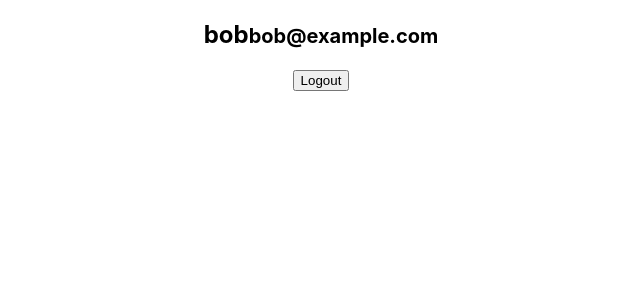
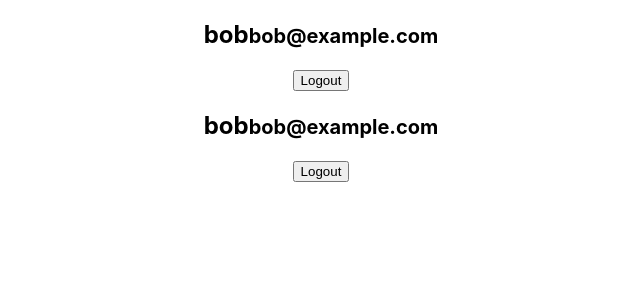
Before and after one commit to forestryio/react-patterns-article, a React (Create React App) app: page / in a window 1280 px wide. Shown: the top 300 px of the page, without its empty margins (319-959 px from the left). Built offline with nearby package versions, Linux system fonts and the light colour scheme.

Commit message:
Actually render the RenderProps demo

```diff
--- a/src/App.tsx
+++ b/src/App.tsx
@@ -1,12 +1,14 @@
 import React, { Component } from "react";
 import "./App.css";
 import { HocDemo } from "./components/hoc-demo/HocDemo";
+import { RenderPropsDemo } from "./components/render-props-demo/RenderPropsDemo";
 
 class App extends Component {
   render() {
     return (
       <div className="App">
         <HocDemo />
+        <RenderPropsDemo />
       </div>
     );
   }
--- a/src/components/render-props-demo/RenderPropsDemo.tsx
+++ b/src/components/render-props-demo/RenderPropsDemo.tsx
@@ -4,14 +4,14 @@ import { LoadingScreen } from "../LoadingScreen";
 import { ErrorScreen } from "../ErrorScreen";
 import { UserInfo } from "../UserInfo";
 
-export const Sidebar = () => {
+export const RenderPropsDemo = () => {
   let logout = () => (window.location.href = "/logout");
 
   return (
     <WithUser email="bob@example.com">
       {user => {
         if (user.loading) return <LoadingScreen />;
-        if (user.error) return <ErrorScreen />;
+        if (user.error || !user.data) return <ErrorScreen />;
         return <UserInfo user={user.data!} logout={logout} />;
       }}
     </WithUser>
```
